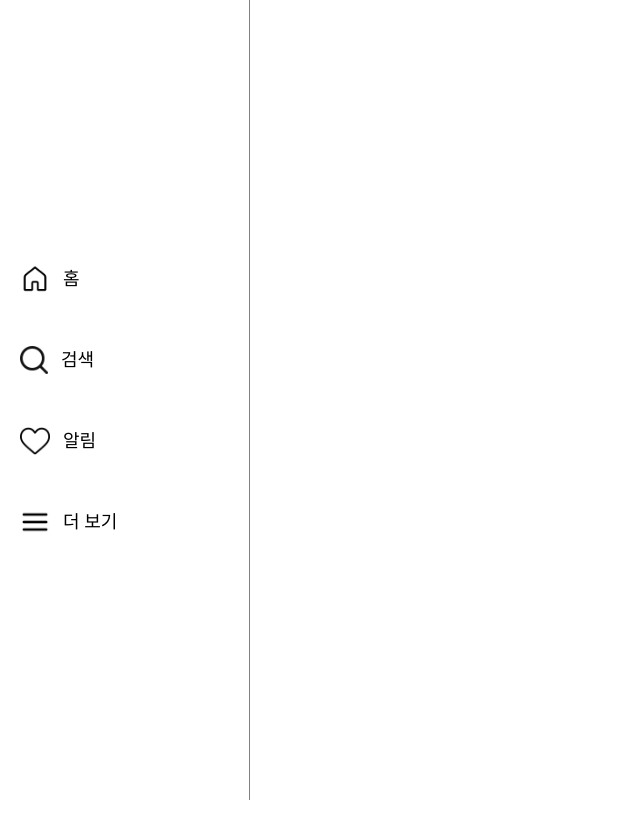
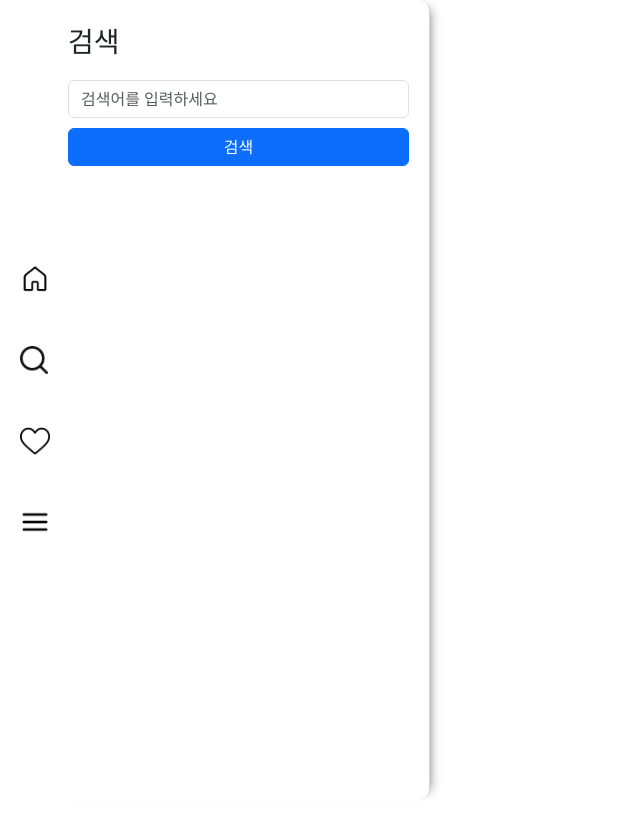
Before and after one commit to RoundPlay/photo-Community, a React (Vite) app: page / in a window 1280 px wide. Shown: the top 838 px of the page, without its empty margins (0-640 px from the left). Before the commit the page ends 800 px from the top, so only its background shows below. Built offline with nearby package versions, Linux system fonts and the light colour scheme.

Commit message:
feat : sidebar 제작

```diff
--- a/src/App.css
+++ b/src/App.css
@@ -1,5 +1,14 @@
 
 .nav-menu {
+  padding: 10px;
+  margin : 10px;
+  width: 100%;
+  position: relative; /* 자식 요소의 위치를 조정하기 위해 필요 */
+  box-sizing: border-box;
+
+
+}
+.nav-menu-like{
   padding: 10px;
   margin : 10px;
   width: 100%;
@@ -21,6 +30,18 @@
   border-radius: 10px;
 }
 
+.nav-menu-like:hover::before{
+  content: ''; /* 가상 요소 추가 */
+  position: absolute;
+  top: 0;
+  left: 0;
+  width: 50px;
+  height: 100%;
+  background-color: rgba(128, 128, 128, 0.5); /* 회색 투명 배경 */
+  z-index: 1; /* 버튼 위로 올라오게 하기 */
+  border-radius: 10px;
+}
+
 .nav-menu Button {
   position: relative; /* 버튼이 가상 요소 위에 있도록 설정 */
   z-index: 2; /* 버튼이 가상 요소 위에 나타나도록 설정 */
@@ -35,3 +56,13 @@
   text-decoration: underline;
   font-weight: bold;
 }
+
+.sidebar-drawer{
+  position: fixed;
+  left: 50px;
+  border-right:'1px solid lightgray';
+  border-radius: 0px 10px 10px 0px;
+  box-shadow: 10px 0 10px -10px rgba(0, 0, 0, 0.5);
+
+
+}
--- /dev/null
+++ b/src/components/likeDrawer.jsx
@@ -0,0 +1,23 @@
+import React, { useState } from 'react';
+import { Button, Collapse, Navbar, Nav, NavItem } from 'react-bootstrap';
+import homeIcon from "../assets/home_outline.png"
+import heart from "../assets/heart.png";
+import search from "../assets/search.png";
+import buggerbar from "../assets/buggerbar.png";
+
+function LikeDrawer() {
+  const [open, setOpen] = useState(false);
+
+
+  return (
+    <div style={{ display: 'flex', height: '100vh' }}>
+    <Navbar className="sidebar-drawer" bg="white" variant="dark" expand="lg" fixed="top" style={{ width: '380px', height: '100vh', borderRight:'1px solid lightgray'}}>
+        <h3 style={{ position: "absolute", top: "25px", left: "18px" }}>알림</h3>
+
+    </Navbar>
+  </div>
+  );
+}
+
+
+export {LikeDrawer};
--- /dev/null
+++ b/src/components/mainsidebar.jsx
@@ -0,0 +1,76 @@
+import React, { useState } from 'react';
+import { Button, Collapse, Navbar, Nav, NavItem } from 'react-bootstrap';
+import homeIcon from "../assets/home_outline.png"
+import heart from "../assets/heart.png";
+import search from "../assets/search.png";
+import buggerbar from "../assets/buggerbar.png";
+
+function MainSidebar(props) {
+
+  const isMainOpen = props.isMainOpen;
+  const setIsMainOpen = props.setIsMainOpen;
+  const isLikeOpen = props.isLikeOpen;
+  const setIsLikeOpen = props.setIsLikeOpen
+  const isSearchOpen = props.isSearchOpen
+  const setIsSearchOpen = props.setIsSearchOpen;
+
+  const handleSearchClick = () => {
+    // 검색 클릭 시 다른 드로어는 닫고, MiniSidebar와 SearchDrawer 열기
+    setIsLikeOpen(false);
+    setIsMainOpen(false);
+    setIsMiniOpen(true);
+    setIsSearchOpen(true);
+  };
+  const handleLikeClick = () => {
+    setIsLikeOpen(true);
+    setIsMainOpen(false);
+    setIsMiniOpen(true);
+    setIsSearchOpen(false);
+  };
+
+  const handleHomeClick = ()=>{
+    setIsLikeOpen(false);
+    setIsMainOpen(true);
+    setIsMiniOpen(false);
+    setIsSearchOpen(false);
+  }
+
+  return (
+    <div style={{ display: 'flex', height: '100vh' }}>
+    <Navbar className="" bg="white" variant="dark" expand="lg" fixed="top" style={{ width: '250px', height: '100vh', borderRight:'1px solid lightgray'}}>
+
+      <Navbar.Collapse id="sidebar-nav">
+        <Nav className="flex-column">
+          <NavItem>
+            <div className='nav-menu' >
+                <img src={homeIcon} style={{ width: 30, height: 30 }} />
+                <Button variant="link" className="text-black" onClick={handleHomeClick}>홈</Button>
+            </div>
+          </NavItem>
+          <NavItem>
+            <div className='nav-menu' >
+                <img src={search} style={{ width: 28, height: 28 }} />
+                <Button variant="link" className="text-black" onClick={handleSearchClick}>검색</Button>
+            </div>
+          </NavItem>
+          <NavItem>
+            <div className='nav-menu' >
+            <img src={heart} style={{ width: 30, height: 30 }} />
+                <Button variant="link" className="text-black"  onClick={handleLikeClick}>알림</Button>
+            </div>
+          </NavItem>
+          <NavItem>
+            <div className='nav-menu' >
+            <img src={buggerbar} style={{ width: 30, height: 30 }} />
+                <Button variant="link" className="text-black">더 보기</Button>
+            </div>
+          </NavItem>
+        </Nav>
+      </Navbar.Collapse>
+    </Navbar>
+  </div>
+  );
+}
+
+
+export {MainSidebar};
--- /dev/null
+++ b/src/components/minisidebar.jsx
@@ -0,0 +1,95 @@
+import React, { useState } from 'react';
+import { Button, Collapse, Navbar, Nav, NavItem } from 'react-bootstrap';
+import homeIcon from "../assets/home_outline.png"
+import heart from "../assets/heart.png";
+import search from "../assets/search.png";
+import buggerbar from "../assets/buggerbar.png";
+
+function MiniSidebar() {
+
+  const {
+    isMainOpen, setIsMainOpen,
+    isLikeOpen, setIsLikeOpen,
+    isSearchOpen, setIsSearchOpen
+  } = props;
+
+  const handleHomeClick = ()=>{
+    setIsLikeOpen(false);
+    setIsMainOpen(true);
+    setIsMiniOpen(false);
+    setIsSearchOpen(false);
+  }
+
+
+  const handleLikeClick = () => {
+    if(isLikeOpen){
+      setIsLikeOpen(false);
+      setIsMainOpen(true);
+      setIsMiniOpen(false);
+      setIsSearchOpen(false);
+    }
+    else{
+      setIsLikeOpen(true);
+      setIsMainOpen(false);
+      setIsMiniOpen(true);
+      setIsSearchOpen(false);
+    }
+
+  };
+
+  const handleSearchClick = () => {
+    if(isSearchOpen){
+      setIsLikeOpen(false);
+      setIsMainOpen(true);
+      setIsMiniOpen(false);
+      setIsSearchOpen(false);
+    }
+    else{
+      setIsLikeOpen(false);
+      setIsMainOpen(false);
+      setIsMiniOpen(true);
+      setIsSearchOpen(true);
+    }
+
+  };
+
+
+  return (
+    <div style={{ display: 'flex', height: '100vh' }}>
+    <Navbar className="" bg="white" variant="dark" expand="lg" fixed="top" style={{ width: '70px', height: '100vh', borderRight:'1px solid lightgray'}}>
+      <Navbar.Toggle aria-controls="sidebar-nav" onClick={() => setOpen(!open)} />
+      <Navbar.Collapse id="sidebar-nav">
+        <Nav className="flex-column">
+          <NavItem>
+            <div className='nav-menu-like' >
+                <img src={homeIcon} style={{ width: 30, height: 30 }} onClick={handleHomeClick} />
+
+            </div>
+          </NavItem>
+          <NavItem>
+            <div className='nav-menu-like'>
+                <img src={search} style={{ width: 30, height: 30 }} onClick={handleSearchClick}/>
+
+            </div>
+          </NavItem>
+          <NavItem>
+            <div className='nav-menu-like'>
+            <img src={heart} style={{ width: 30, height: 30 }} onClick={handleLikeClick}/>
+
+            </div>
+          </NavItem>
+          <NavItem>
+            <div className='nav-menu-like'>
+            <img src={buggerbar} style={{ width: 30, height: 30 }} />
+
+            </div>
+          </NavItem>
+        </Nav>
+      </Navbar.Collapse>
+    </Navbar>
+  </div>
+  );
+}
+
+
+export {MiniSidebar};
--- /dev/null
+++ b/src/components/searchDrawer.jsx
@@ -0,0 +1,54 @@
+import React, { useState } from 'react';
+import { Button, Collapse, Navbar, Nav, NavItem , Form} from 'react-bootstrap';
+
+
+function SearchDrawer() {
+    const [searchTerm, setSearchTerm] = useState('');
+
+    // 검색어 입력값이 변경될 때마다 상태 업데이트
+    const handleSearchChange = (e) => {
+      setSearchTerm(e.target.value);
+    };
+
+    // 검색 버튼 클릭 시 처리
+    const handleSearchClick = () => {
+      console.log("Searching for:", searchTerm);
+      // 여기서 실제 검색 처리 로직을 추가할 수 있습니다.
+    };
+
+    // 엔터 키로 검색 처리
+    const handleKeyDown = (e) => {
+      if (e.key === 'Enter') {
+        handleSearchClick(); // 엔터 키가 눌리면 검색 버튼 클릭 동작
+      }
+    };
+
+    return (
+      <div style={{ display: 'flex', height: '100vh' }}>
+        <Navbar className="sidebar-drawer" bg="white" variant="dark" expand="lg" fixed="top" style={{ width: '380px', height: '100vh', borderRight: '1px solid lightgray' }}>
+          <h3 style={{ position: "absolute", top: "25px", left: "18px" }}>검색</h3>
+
+          {/* 검색 박스 */}
+          <Form style={{ position: "absolute", top: "80px", left: "18px", width: "90%" }}>
+            <Form.Control
+              type="text"
+              placeholder="검색어를 입력하세요"
+              value={searchTerm}
+              onChange={handleSearchChange}
+              onKeyDown={handleKeyDown} // 엔터 키 입력 감지
+              style={{ marginBottom: '10px' }}
+            />
+            <Button
+              variant="primary"
+              onClick={handleSearchClick}
+              style={{ width: '100%' }}
+            >
+              검색
+            </Button>
+          </Form>
+        </Navbar>
+      </div>
+    );
+  }
+
+  export { SearchDrawer };
--- a/src/components/sidebar.jsx
+++ b/src/components/sidebar.jsx
@@ -4,45 +4,57 @@ import homeIcon from "../assets/home_outline.png"
 import heart from "../assets/heart.png";
 import search from "../assets/search.png";
 import buggerbar from "../assets/buggerbar.png";
+import { LikeDrawer } from './likeDrawer';
+import { MiniSidebar } from './minisidebar';
+import { MainSidebar } from './mainsidebar';
+import { SearchDrawer } from './searchDrawer';
 
-function Sidebar() {
-  const [open, setOpen] = useState(false);
+function  Sidebar() {
 
-  return (
-    <div style={{ display: 'flex', height: '100vh' }}>
-    <Navbar bg="white" variant="dark" expand="lg" fixed="top" style={{ width: '250px', height: '100vh', borderRight:'1px solid gray'}}>
-      <Navbar.Toggle aria-controls="sidebar-nav" onClick={() => setOpen(!open)} />
-      <Navbar.Collapse id="sidebar-nav">
-        <Nav className="flex-column">
-          <NavItem>
-            <div className='nav-menu' >
-                <img src={homeIcon} style={{ width: 30, height: 30 }} />
-                <Button variant="link" className="text-black">홈</Button>
-            </div>
-          </NavItem>
-          <NavItem>
-            <div className='nav-menu' >
-                <img src={search} style={{ width: 28, height: 28 }} />
-                <Button variant="link" className="text-black">검색</Button>
-            </div>
-          </NavItem>
-          <NavItem>
-            <div className='nav-menu' >
-            <img src={heart} style={{ width: 30, height: 30 }} />
-                <Button variant="link" className="text-black">알림</Button>
-            </div>
-          </NavItem>
-          <NavItem>
-            <div className='nav-menu' >
-            <img src={buggerbar} style={{ width: 30, height: 30 }} />
-                <Button variant="link" className="text-black">더 보기</Button>
-            </div>
-          </NavItem>
-        </Nav>
-      </Navbar.Collapse>
-    </Navbar>
-  </div>
-  );
+    const [isLikeOpen, setIsLikeOpen] = useState(false);
+    const [isMiniOpen, setIsMiniOpen] = useState(false);
+    const [isMainOpen, setIsMainOpen] = useState(true);
+    const [isSearchOpen, setIsSearchOpen] = useState(true);
+    console.log(isMainOpen);
+    return (
+        <>
+            {isMainOpen ? (
+            <MainSidebar
+                isMainOpen={isMainOpen}
+                setIsMainOpen={setIsMainOpen}
+                isLikeOpen={isLikeOpen}
+                setIsLikeOpen={setIsLikeOpen}
+                isSearchOpen={isSearchOpen}
+                setIsSearchOpen={setIsSearchOpen}
+                isMiniOpen={isMiniOpen}
+                setIsMiniOpen={setIsMiniOpen}
+            />
+            ) : null}
+
+            {isMiniOpen?(
+                <MiniSidebar
+                    isMainOpen={isMainOpen}
+                    setIsMainOpen={setIsMainOpen}
+                    isLikeOpen={isLikeOpen}
+                    setIsLikeOpen={setIsLikeOpen}
+                    isSearchOpen={isSearchOpen}
+                    setIsSearchOpen={setIsSearchOpen}
+                    isMiniOpen={isMiniOpen}
+                    setIsMiniOpen={setIsMiniOpen}
+                />
+            ):null}
+
+            {isLikeOpen?(
+                <LikeDrawer></LikeDrawer>
+            ) : null}
+
+            {isSearchOpen?(
+                <SearchDrawer></SearchDrawer>
+            ) : null}
+
+        </>
+    );
 }
 
+
 export {Sidebar};
```
